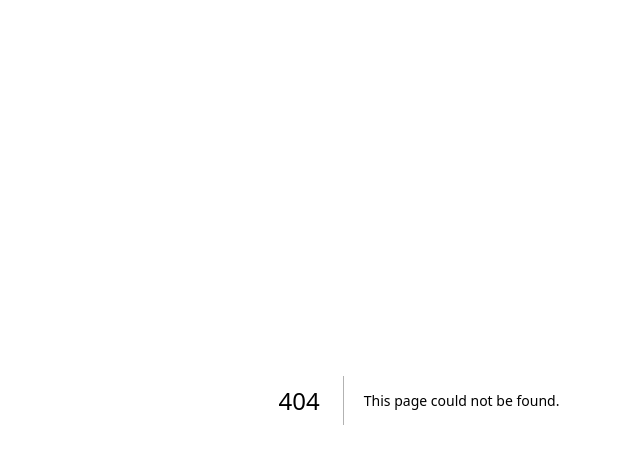
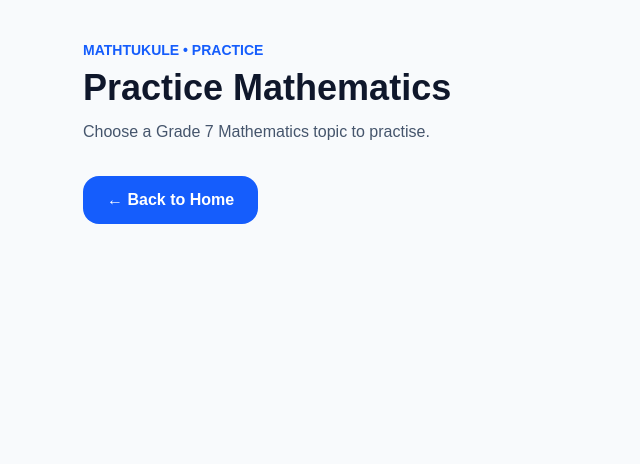
Before and after one commit to nkosana200918052-boop/MathTukule, a Next.js app in the folder math-tukule/: page /practice in a window 1280 px wide. Before the commit this address had no page. Shown: the top 464 px of the page, without its empty margins (221-861 px from the left). Built offline with nearby package versions, Linux system fonts and the light colour scheme.

Commit message:
Add practice page

```diff
--- /dev/null
+++ b/math-tukule/app/practice/page.tsx
@@ -0,0 +1,28 @@
+import Link from "next/link";
+
+export default function PracticePage() {
+  return (
+    <main className="min-h-screen bg-slate-50 px-5 py-10">
+      <div className="mx-auto max-w-2xl">
+        <p className="text-sm font-semibold text-blue-600">
+          MATHTUKULE • PRACTICE
+        </p>
+
+        <h1 className="mt-2 text-4xl font-bold text-slate-900">
+          Practice Mathematics
+        </h1>
+
+        <p className="mt-3 text-slate-600">
+          Choose a Grade 7 Mathematics topic to practise.
+        </p>
+
+        <Link
+          href="/"
+          className="mt-8 inline-block rounded-2xl bg-blue-600 px-6 py-3 font-semibold text-white"
+        >
+          ← Back to Home
+        </Link>
+      </div>
+    </main>
+  );
+}
```
